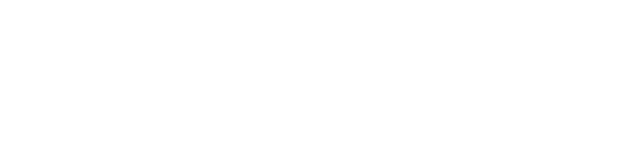
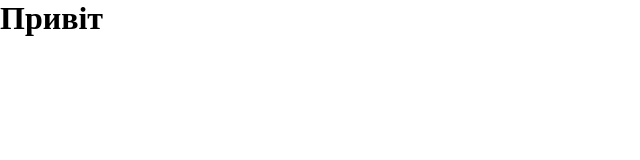
Before and after one commit to Romton4ik/-36, a plain HTML site: page index.html in a window 1280 px wide. Shown: the whole page, without its empty margins (0-640 px from the left). Drawn offline with Linux system fonts and the light colour scheme.

Commit message:
підключив css та добавив h1

```diff
--- a/index.html
+++ b/index.html
@@ -4,8 +4,9 @@
     <meta charset="UTF-8">
     <meta name="viewport" content="width=device-width, initial-scale=1.0">
     <title>Document</title>
+    <link rel="stylesheet" href="style.css">
 </head>
 <body>
-
+    <h1>Привіт</h1>
 </body>
 </html>
--- a/style.css
+++ b/style.css
@@ -0,0 +1,4 @@
+* {
+    padding: 0;
+    margin: 0;
+}
```
